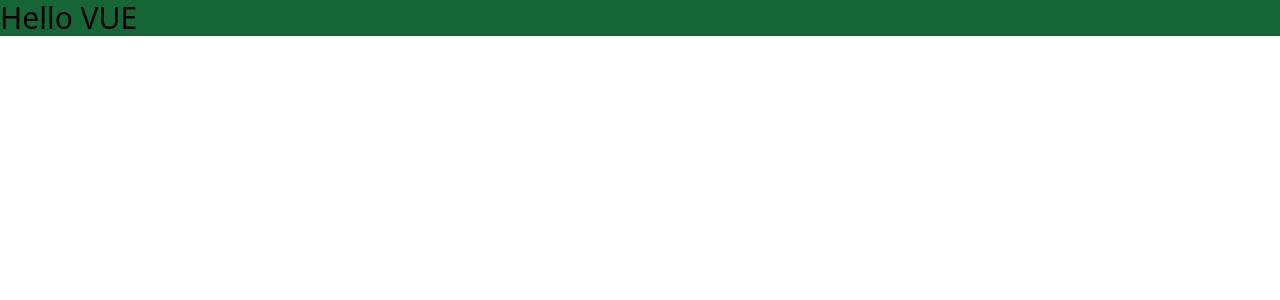
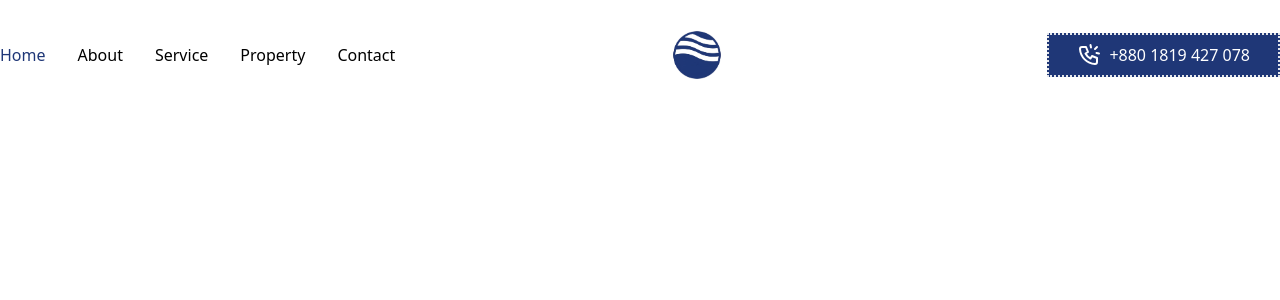
Before and after one commit to Lucio-Gabriel/RealEstateUi, a Vue app: page / in a window 1280 px wide. Shown: the top 300 px of the page. Built offline with nearby package versions, Linux system fonts and the light colour scheme.

Commit message:
feat: create header

```diff
--- a/src/App.vue
+++ b/src/App.vue
@@ -1,3 +1,9 @@
+<script setup>
+import Navbar from './components/Navbar.vue';
+</script>
+
 <template>
-  <h1 class="text-3xl bg-green-800">Hello VUE</h1>
+  <div >
+    <Navbar />
+  </div>
 </template>
--- /dev/null
+++ b/src/components/Navbar.vue
@@ -0,0 +1,29 @@
+<template>
+    <header class="max-w-7xl mx-auto m-5">
+        <div class="flex justify-between items-center">
+            <ul class="flex gap-8">
+                <li><a href="#" class="text-[#1F3777]">Home</a></li>
+                <li><a href="#">About</a></li>
+                <li><a href="#">Service</a></li>
+                <li><a href="#">Property</a></li>
+                <li><a href="#">Contact</a></li>
+            </ul>
+
+            <div class="flex items-center justify-center mr-12">
+                <img src="/src/assets/logo.png" alt="" class="w-24">
+            </div>
+
+            <button class="flex  items-center gap-2 bg-[#1F3777] text-white px-7 py-2 border-dotted border-2">
+                <svg xmlns="http://www.w3.org/2000/svg"  viewBox="0 0 24 24" fill="none"
+                 stroke="currentColor" stroke-width="2" stroke-linecap="round"
+                 stroke-linejoin="round"
+                 class="icon icon-tabler icons-tabler-outline icon-tabler-phone-ringing w-6">
+                 <path stroke="none" d="M0 0h24v24H0z" fill="none"/><path d="M20 4l-2 2" /><path d="M22 10.5l-2.5 -.5" />
+                 <path d="M13.5 2l.5 2.5" /><path d="M5 4h4l2 5l-2.5 1.5a11 11 0 0 0 5 5l1.5 -2.5l5 2v4a2 2 0 0 1
+                 -2 2c-8.072 -.49 -14.51 -6.928 -15 -15a2 2 0 0 1 2 -2" />
+                </svg>
+                +880 1819 427 078
+            </button>
+        </div>
+    </header>
+</template>
--- a/tailwind.config.js
+++ b/tailwind.config.js
@@ -5,7 +5,15 @@ export default {
     "./src/**/*.{vue,js,ts,jsx,tsx}",
   ],
   theme: {
-    extend: {},
+    extend: {
+      colors: {
+        'primary':  '#1F3777',
+        'secondary': '#EAEAF4',
+        'white-primary': '#F9F9F9',
+        'silver-secondary': '#A7A7A8',
+        'black-primary': '#000000'
+      }
+    },
   },
   plugins: [],
 }
```
Also changed, not shown: src/assets/logo.png (added).
